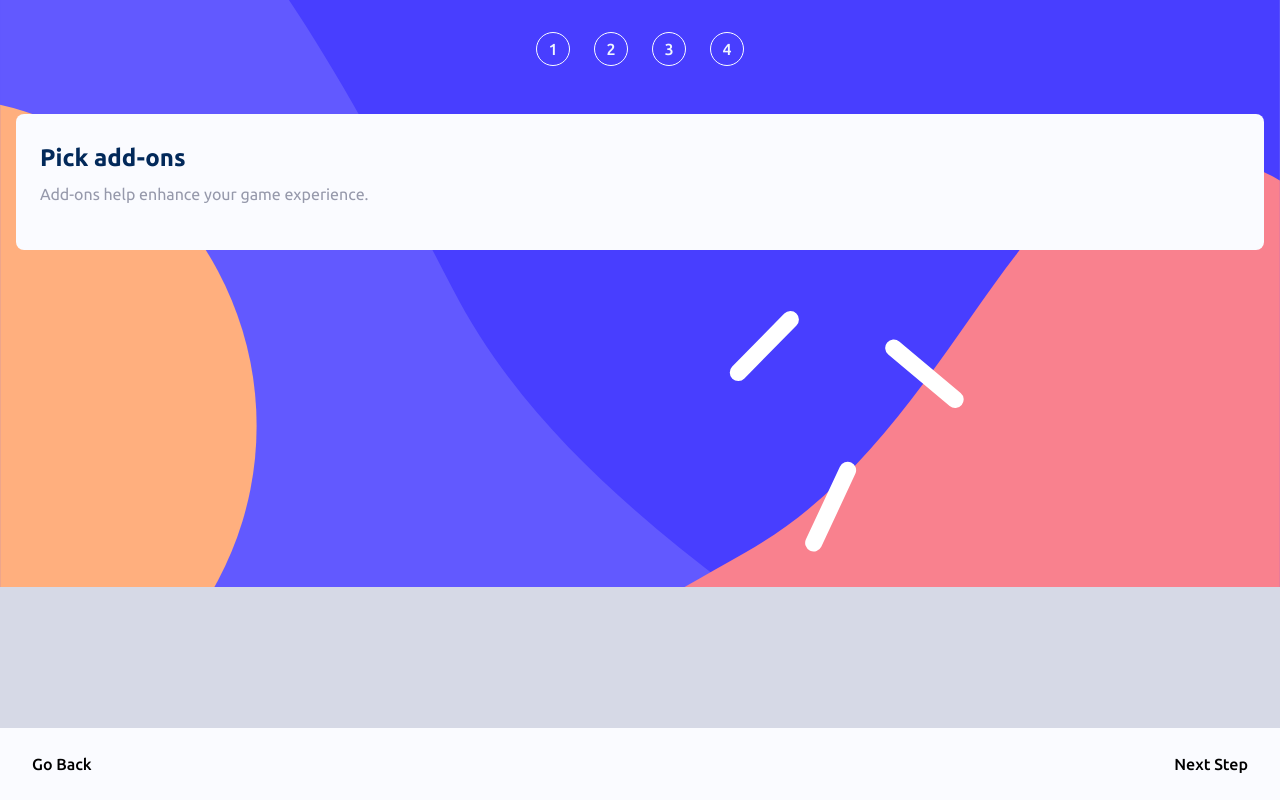
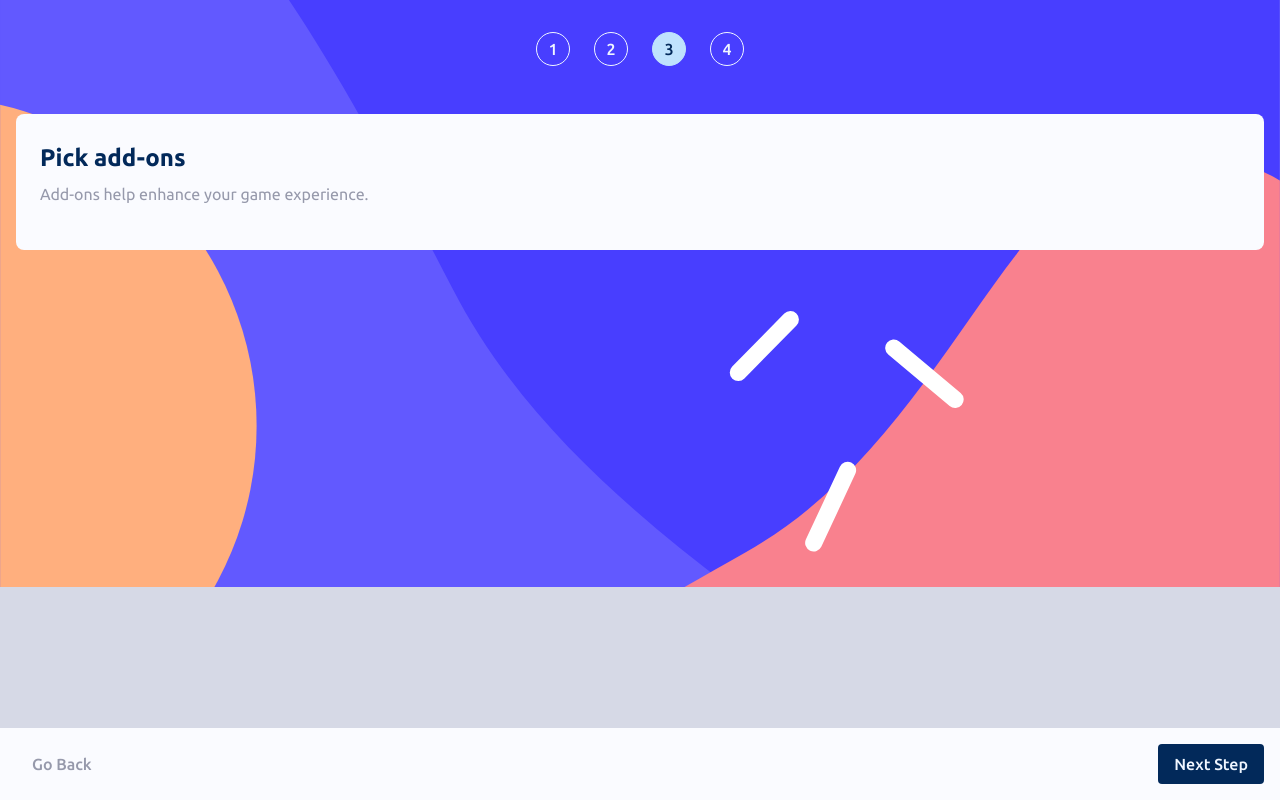
Before and after one commit to Gabrield7/multi-step-form, a React (Vite) app: page /addons in a window 1280 px wide. Built offline with nearby package versions, Linux system fonts and the light colour scheme.

Commit message:
feat: add page navigation logic

```diff
--- a/src/Components/Footer/Footer.scss
+++ b/src/Components/Footer/Footer.scss
@@ -6,4 +6,5 @@
     background-color: $alabaster;
     padding: 1rem;
     margin-top: auto;
+    z-index: 1;
 }
--- a/src/Components/Footer/PageButton/PageButton.scss
+++ b/src/Components/Footer/PageButton/PageButton.scss
@@ -1,9 +1,20 @@
 @use '@styles/variables' as *;
 
 .page-button{
+    all: unset;
     display: flex;
     padding: 0.75rem 1rem;
     font-family: $main-font;
     font-weight: 500;
     border-radius: 0.25rem;
+    cursor: pointer;
 }
+
+.next{
+    background-color: $marine-blue;
+    color: $magnolia;
+}
+
+.prev{
+    color: $cool-gray;
+}
--- a/src/Components/Footer/PageButton/index.tsx
+++ b/src/Components/Footer/PageButton/index.tsx
@@ -1,3 +1,4 @@
+import { useLocation, useNavigate } from 'react-router';
 import './PageButton.scss';
 
 interface IPageButtonProps{
@@ -5,7 +6,49 @@ interface IPageButtonProps{
 }
 
 export const PageButton: React.FC<IPageButtonProps> = (props) => {
+    const location = useLocation();
+    const navigateToPage = useNavigate();
+
+    const navigation = () => {
+        const pages: string[] = ['/info', '/plan', '/addons', '/summary']
+        const currentPage = pages.indexOf(location.pathname);
+
+        if(props.type === 'Go Back'){
+            if (currentPage > 0) navigateToPage(pages[currentPage - 1]);
+        } else {
+            if (currentPage < pages.length - 1) navigateToPage(pages[currentPage + 1]);
+        }
+    };
+
+    const hideButton = () => {
+        let style: React.CSSProperties = { display: 'flex' };
+
+        if (location.pathname === '/info') {
+            style = props.type === 'Go Back'
+                ? { display: 'none' }
+                : { ...style, marginLeft: 'auto' };
+        } else if (location.pathname === '/summary') {
+            style = props.type === 'Next Step'
+                ? { display: 'none' }
+                : { ...style, marginRight: 'auto' };
+        }
+
+        return style;
+    };
+
+    const buttonStyle = (): string => {
+        const buttonClass = props.type === 'Go Back'? 'prev':'next'
+
+        return `page-button ${buttonClass}`
+    };
+
     return (
-        <div className='page-button'>{props.type}</div>
+        <button
+            className={buttonStyle()}
+            onClick={() => navigation()}
+            style={hideButton()}
+        >
+            {props.type}
+        </button>
     )
 };
--- a/src/Components/Navbar/NavigateButton/NavigateButton.scss
+++ b/src/Components/Navbar/NavigateButton/NavigateButton.scss
@@ -1,4 +1,10 @@
 @use '@styles/variables' as *;
+
+@mixin buttonState($background, $border, $color){
+    background-color: $background;
+    border-color: $border;
+    color: $color;
+}
 
 .navigate-button{
     all: unset;
@@ -7,20 +13,27 @@
     height: 2rem;
     align-items: center;
     justify-content: center;
-    border: 1px solid $alabaster;
+    border-width: 1px;
+    border-style: solid;
     border-radius: 20px;
     margin: 2rem 0;
     z-index: 1;
     font-family: $main-font;
     font-weight: 500;
     font-size: 16px;
-    color: $magnolia;
     transition: 250ms;
+    cursor: pointer;
+    //@include buttonState(transparent, $magnolia, $magnolia);
 
-    &:hover, &:focus{
-        background-color: $light-blue;
-        border-color: $light-blue;
-        color: $marine-blue;
-        cursor: pointer;
+    &:hover{
+        @include buttonState($light-blue, $light-blue, $marine-blue)
     }
 }
+
+.normal{
+    @include buttonState(transparent, $magnolia, $magnolia);
+}
+
+.active{
+    @include buttonState($light-blue, $light-blue, $marine-blue)
+}
--- a/src/Components/Navbar/NavigateButton/index.tsx
+++ b/src/Components/Navbar/NavigateButton/index.tsx
@@ -1,6 +1,6 @@
-import React from 'react';
+import React, { useEffect, useState } from 'react';
 import './NavigateButton.scss';
-import { Link } from 'react-router';
+import { useLocation, useNavigate} from 'react-router';
 
 interface INavigateButtonProps{
     label: number,
@@ -8,7 +8,22 @@ interface INavigateButtonProps{
 };
 
 export const NavigateButton: React.FC<INavigateButtonProps> = (props) => {
+    const navigate = useNavigate();
+    const location = useLocation();
+    const [buttonClass, setButtonClass] = useState<string>('navigate-button normal');
+
+    useEffect(() => {
+        const buttonClass = props.path === location.pathname? 'active':'normal';
+        setButtonClass(`navigate-button ${buttonClass}`)
+
+    }, [location, props.path]);
+
     return (
-        <Link className='navigate-button' to={props.path}>{props.label}</Link>
+        <button
+            className={buttonClass}
+            onClick={() => navigate(props.path)}
+        >
+            {props.label}
+        </button>
     )
 };
```
